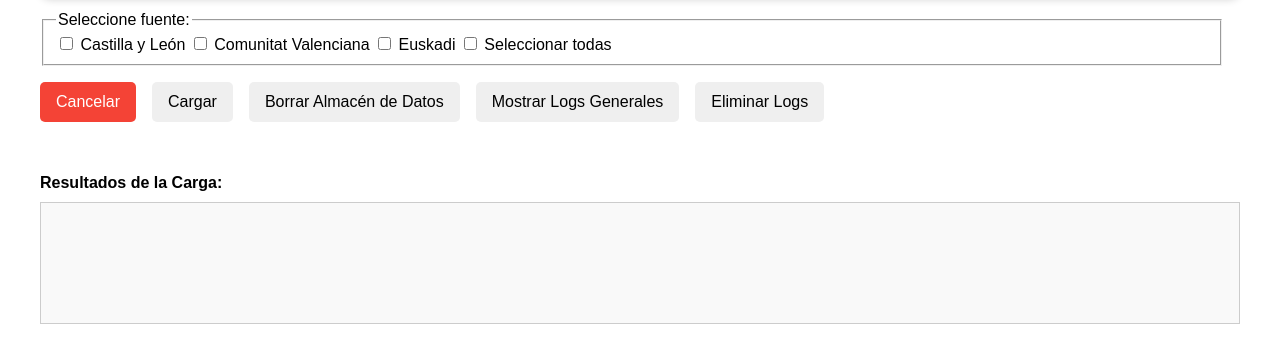
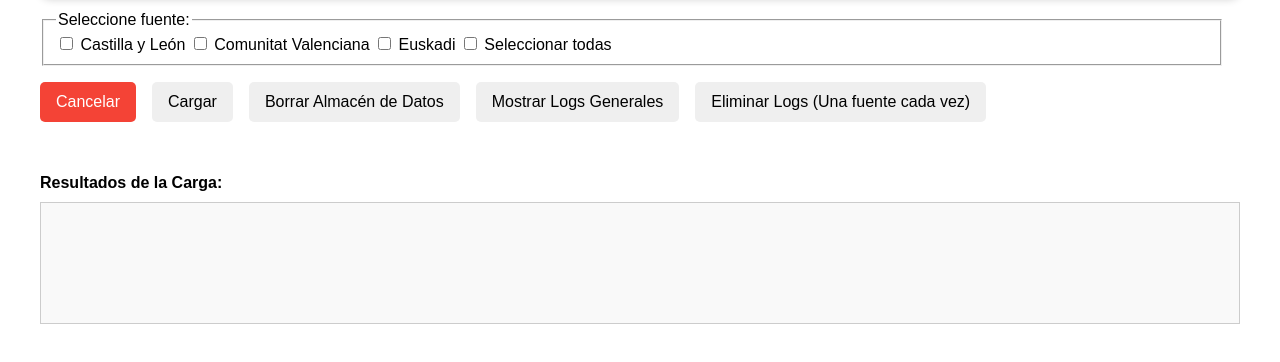
Before and after one commit to 11Arnau46/IEIProject, a website: page FrontEnd/Carga.html in a window 1280 px wide. Shown: the part 306-668 px from the top of the page. Drawn offline with Linux system fonts and the light colour scheme.

Commit message:
Eliminar logs adaptado

```diff
--- a/FrontEnd/Carga.html
+++ b/FrontEnd/Carga.html
@@ -40,7 +40,7 @@
                 <button type="submit" id="cargar">Cargar</button>
                 <button type="button" id="borrar">Borrar Almacén de Datos</button>
                 <button type="button" id="mostrarLogs">Mostrar Logs Generales</button>
-                <button type="button" id="borrarLogs">Eliminar Logs</button>
+                <button type="button" id="borrarLogs">Eliminar Logs (Una fuente cada vez)</button>
             </div>
         </form>
         <div id="resultados-container">
```
